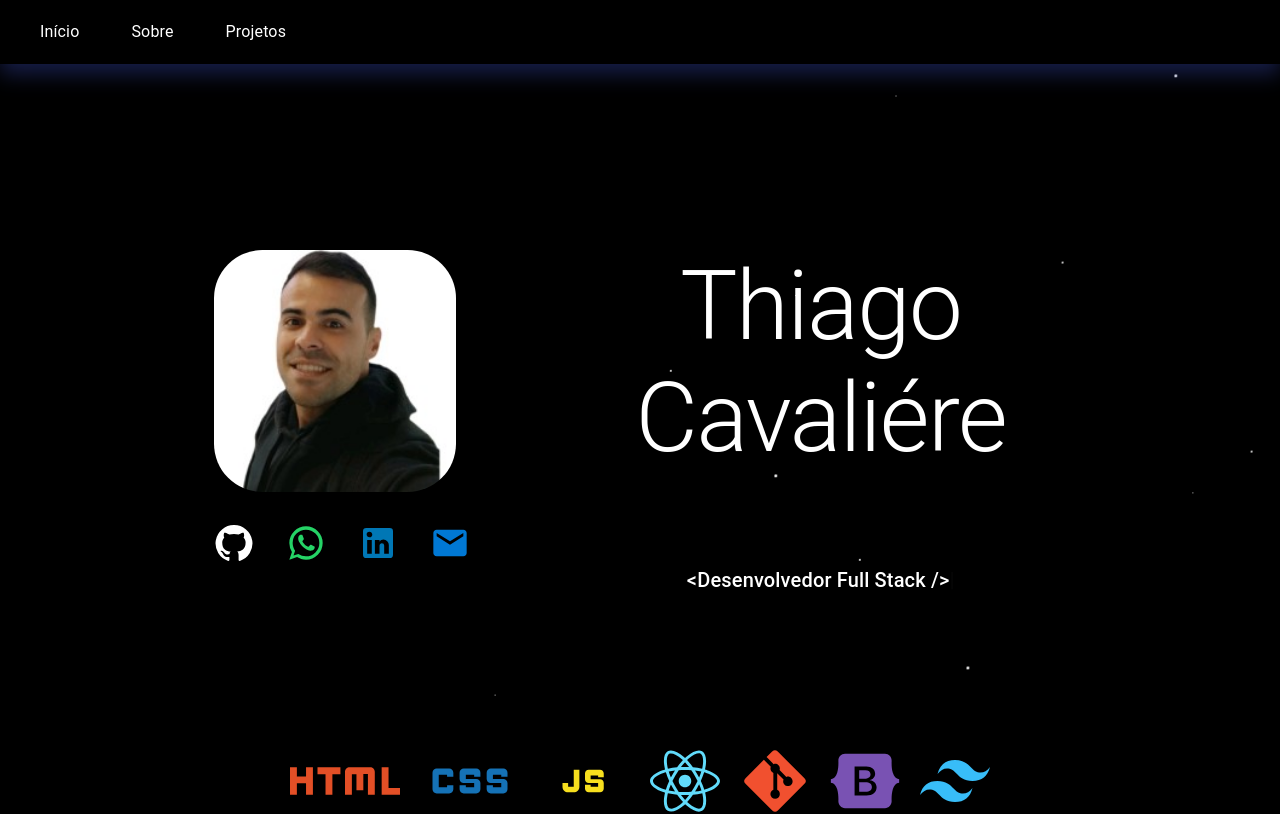
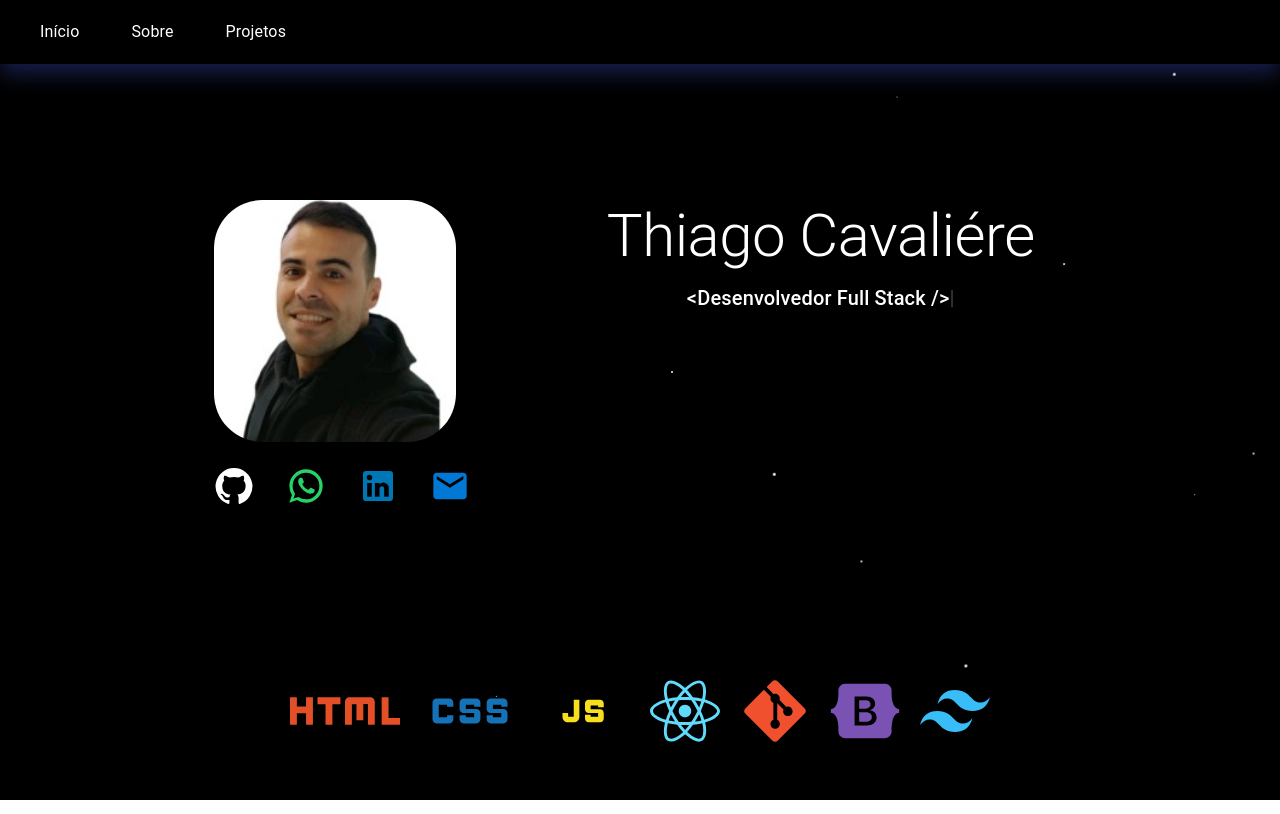
Before and after one commit to Thiago-Cavaliere/Portfolio, a React (Vite) app: page / in a window 1280 px wide. Shown: the top 814 px of the page. Built offline with nearby package versions, Linux system fonts and the light colour scheme.

Commit message:
correcao para centralizar minha foto

```diff
--- a/src/assets/Paginas/Pagina.jsx
+++ b/src/assets/Paginas/Pagina.jsx
@@ -24,15 +24,16 @@ const StyledPag = styled("div")(() => ({
   justifyContent: "start",
   alignItems: "center",
   position: "relative",
-  paddingTop: "250px",
+  paddingTop: "200px",
 }));
 
 const StyledImg = styled("img")(() => ({
   width: "70%",
   borderRadius: "20%",
-  marginLeft: 0,
+  display: "block",
   "@media (max-width: 600px)": {
-    width: "50%", // Imagem menor em telas pequenas
+    width: "50%",
+    margin: "0 auto",
   },
 }));
 
@@ -54,7 +55,7 @@ const StyledSkills = styled("div")(() => ({
   alignItems: "center",
   gap: "20px",
   color: "white",
-  marginTop: "40px",
+  marginTop: "150px",
   flexWrap: "wrap",
 }));
 
@@ -80,7 +81,16 @@ function Pagina() {
       <StarsBackground />
       <Container maxWidth="md">
         <Grid container spacing={2}>
-          <Grid item xs={12} md={5}>
+          <Grid
+            item
+            xs={12}
+            md={5}
+            sx={{
+              display: "flex",
+              flexDirection: "column",
+              alignItems: { xs: "center", md: "flex-start" },
+            }}
+          >
             <StyledImg
               src={Avatar}
               alt="Foto de Thiago Cavaliére, desenvolvedor full stack"
@@ -110,14 +120,14 @@ function Pagina() {
             </Stack>
           </Grid>
           <Grid item xs={12} md={7}>
-            <Typography variant="h1" textAlign="center" color="white">
+            <Typography variant="h2" textAlign="center" color="white">
               Thiago Cavaliére
             </Typography>
             <Typography
               variant="h6"
               textAlign="center"
               color="white"
-              padding="90px"
+              padding="10px"
             >
               <span ref={typedElement}></span>
             </Typography>
@@ -132,7 +142,10 @@ function Pagina() {
           <FaReact style={{ fontSize: 70, color: "#61DBFB" }} />
           <FaGitAlt style={{ fontSize: 70, color: "#F1502F" }} />
           <FaBootstrap style={{ fontSize: 70, color: "#7952B3" }} />
-          <SiTailwindcss style={{ fontSize: 70, color: "#38BDF8" }} alt="Tail"/>
+          <SiTailwindcss
+            style={{ fontSize: 70, color: "#38BDF8" }}
+            alt="Tail"
+          />
         </StyledSkills>
       </Container>
     </StyledPag>
```
